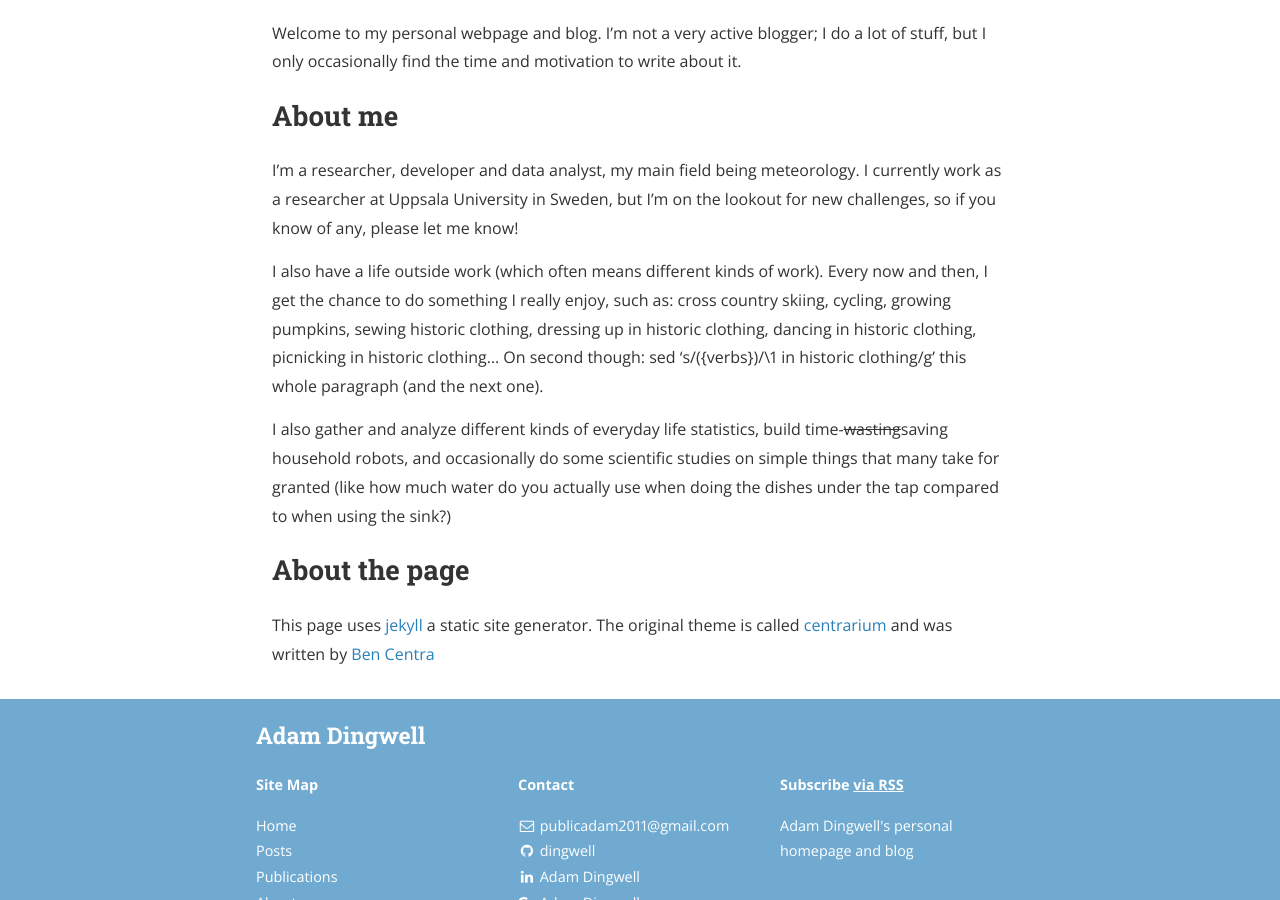
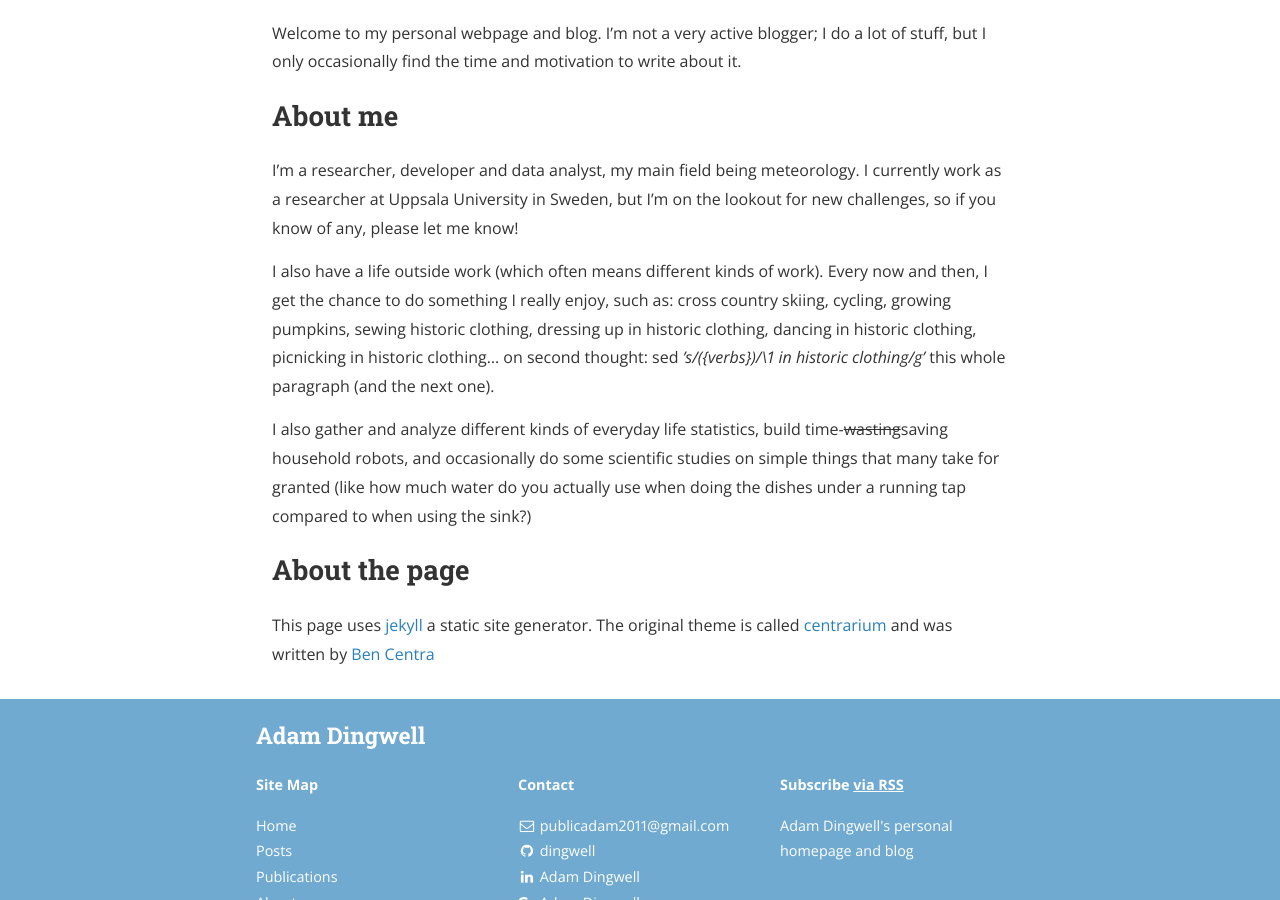
Before and after one commit to dingwell/dingwell.github.io, a Jekyll site: the page built from y_about.md, in a window 1280 px wide and 900 px high, scrolled down 552 px. Built offline with Jekyll 4.4.1, drawn with Linux system fonts in a browser that asks for light colours; nearby versions of some CDN libraries; a style sheet for code colours, icons or effects is not loaded.

Commit message:
Some corrections

```diff
--- a/y_about.md
+++ b/y_about.md
@@ -21,15 +21,15 @@ I also have a life outside work (which often means different kinds of work).
 Every now and then, I get the chance to do something I really enjoy, such as:
 cross country skiing, cycling, growing pumpkins, sewing historic clothing,
 dressing up in historic clothing, dancing in historic clothing, picnicking in
-historic clothing... On second though: sed 's/({verbs})/\1 in historic
-clothing/g' this whole paragraph (and the next one).
+historic clothing...
+on second thought: sed *'s/({verbs})/\1 in historic clothing/g'* this whole paragraph (and the next one).
 
 I also gather and analyze different kinds of everyday life statistics,
 build time-~~wasting~~saving household robots,
 and occasionally do some scientific studies on simple things
 that many take for granted
 (like how much water do you actually use
-when doing the dishes under the tap compared to when using the sink?)
+when doing the dishes under a running tap compared to when using the sink?)
 
 ## About the page
 This page uses
```
Also changed, not shown: x_publications.md (+1 -2 lines).
